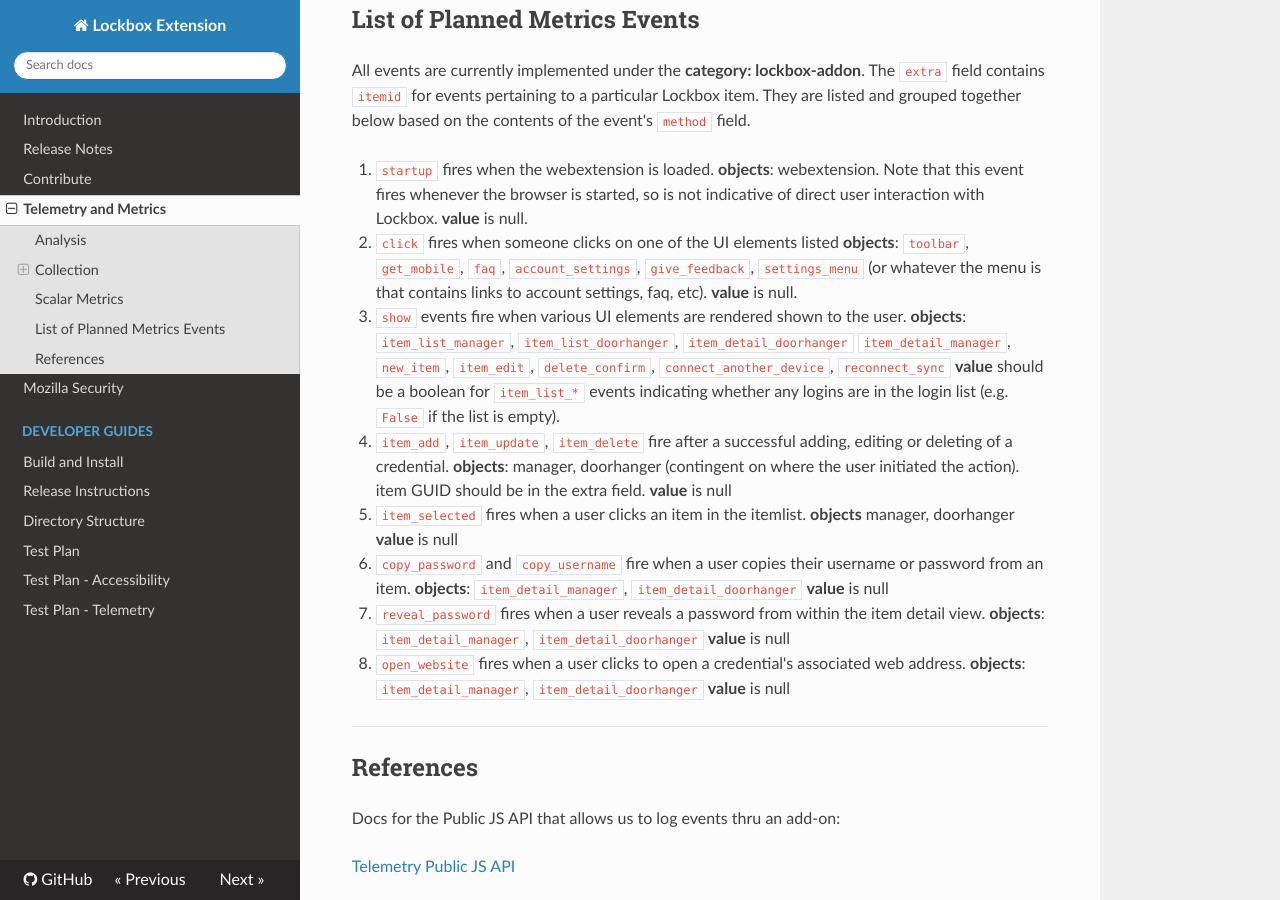
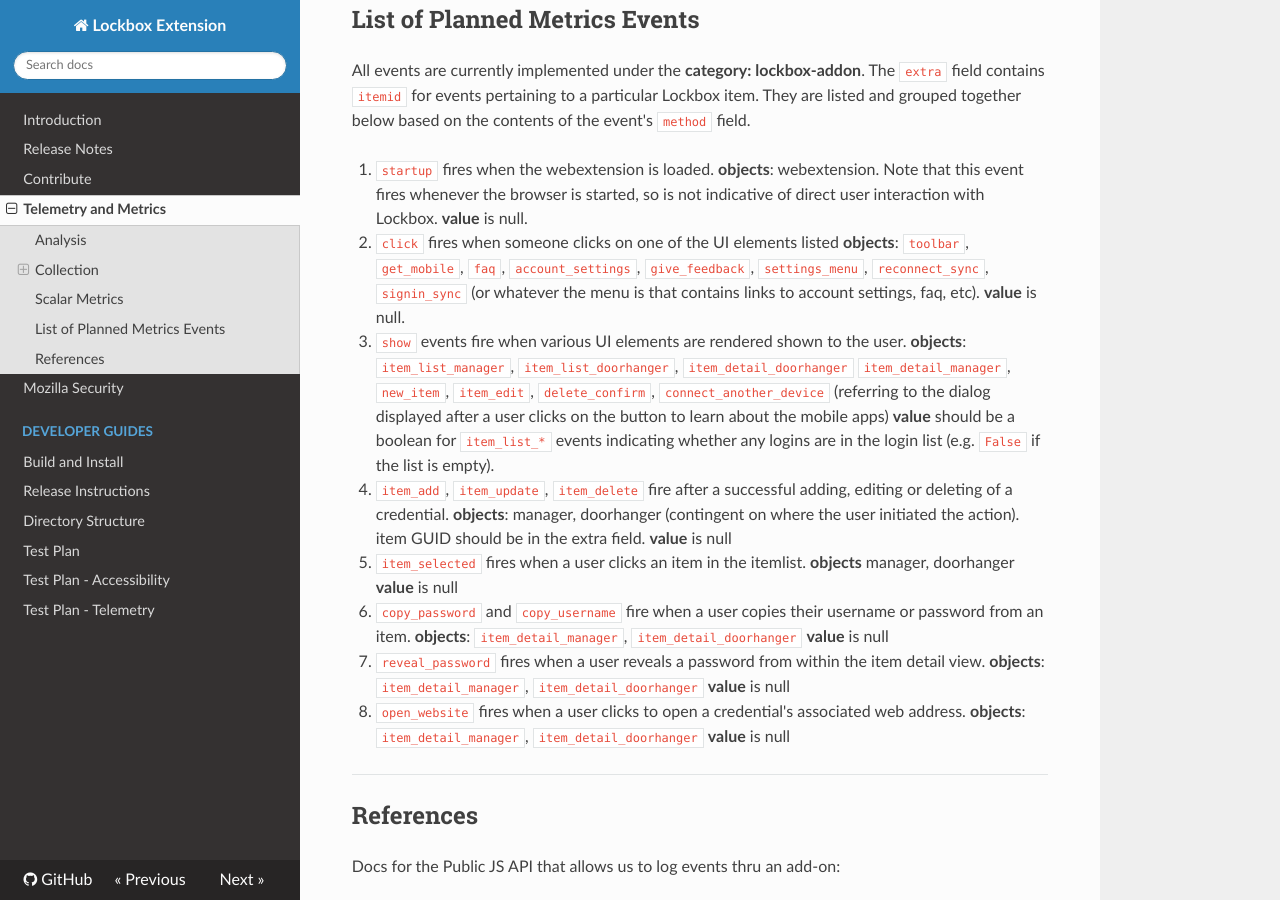
Before and after one commit to mozilla-lockwise/lockwise-addon, an MkDocs documentation site: the page built from docs/metrics.md, in a window 1280 px wide and 900 px high, scrolled down 3430 px. Built offline with MkDocs 1.6.1, drawn with Linux system fonts in a browser that asks for light colours; nearby versions of some CDN libraries; old or Windows-style settings are respelled for this version of MkDocs; some of the changed text lies outside the part shown.

```diff
--- a/docs/metrics.md
+++ b/docs/metrics.md
@@ -131,9 +131,9 @@ All events are currently implemented under the **category: lockbox-addon**. The
 
 1. `startup` fires when the webextension is loaded. **objects**: webextension. Note that this event fires whenever the browser is started, so is not indicative of direct user interaction with Lockbox. **value** is null.
 
-2. `click` fires when someone clicks on one of the UI elements listed **objects**: `toolbar`, `get_mobile`, `faq`, `account_settings`, `give_feedback`, `settings_menu` (or whatever the menu is that contains links to account settings, faq, etc). **value** is null.
+2. `click` fires when someone clicks on one of the UI elements listed **objects**: `toolbar`, `get_mobile`, `faq`, `account_settings`, `give_feedback`, `settings_menu`, `reconnect_sync`, `signin_sync` (or whatever the menu is that contains links to account settings, faq, etc). **value** is null.
 
-3. `show` events fire when various UI elements are rendered shown to the user. **objects**: `item_list_manager`, `item_list_doorhanger`, `item_detail_doorhanger` `item_detail_manager`, `new_item`, `item_edit`, `delete_confirm`, `connect_another_device`, `reconnect_sync` **value** should be a boolean for `item_list_*` events indicating whether any logins are in the login list (e.g. `False` if the list is empty).
+3. `show` events fire when various UI elements are rendered shown to the user. **objects**: `item_list_manager`, `item_list_doorhanger`, `item_detail_doorhanger` `item_detail_manager`, `new_item`, `item_edit`, `delete_confirm`, `connect_another_device` (referring to the dialog displayed after a user clicks on the button to learn about the mobile apps) **value** should be a boolean for `item_list_*` events indicating whether any logins are in the login list (e.g. `False` if the list is empty).
 
 4. `item_add`, `item_update`, `item_delete` fire after a successful adding, editing or deleting of a credential. **objects**: manager, doorhanger (contingent on where the user initiated the action). item GUID should be in the extra field. **value** is null
 
```
Also changed, not shown: other parts of docs/metrics.md (+1 -1 lines).
